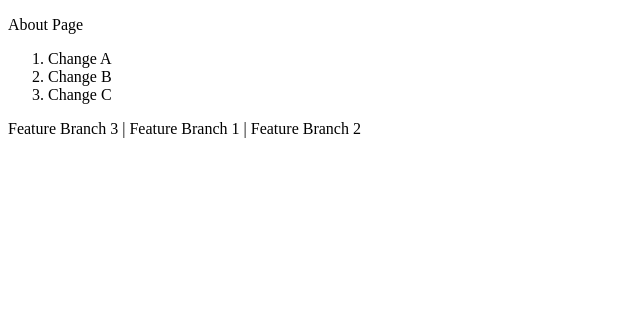
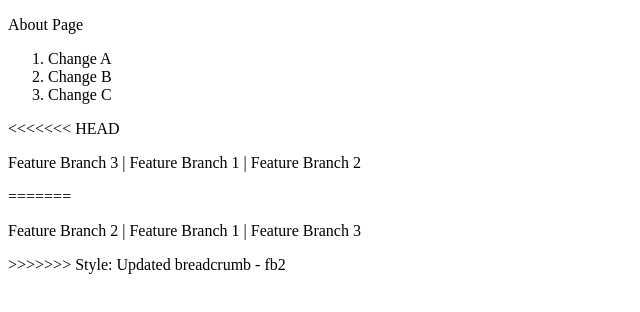
Before and after one commit to kodiak762/rebaseology, a plain HTML site: page src/about.html in a window 1280 px wide. Shown: the whole page, without its empty margins (0-640 px from the left). Drawn offline with Linux system fonts and the light colour scheme.

Commit message:
Style: Updated breadcrumb - fb2

```diff
--- a/src/about.html
+++ b/src/about.html
@@ -12,6 +12,10 @@
       <li>Change B</li>
       <li>Change C</li>
     </ol>
+<<<<<<< HEAD
     <p>Feature Branch 3 | Feature Branch 1 | Feature Branch 2 </p>
+=======
+    <p>Feature Branch 2 | Feature Branch 1 | Feature Branch 3 </p>
+>>>>>>> Style: Updated breadcrumb - fb2
   </body>
 </html>
```
Also changed, not shown: src/contact.html (+4 -0 lines), src/index.html (+1 -1 lines), src/options.html (+4 -0 lines).
